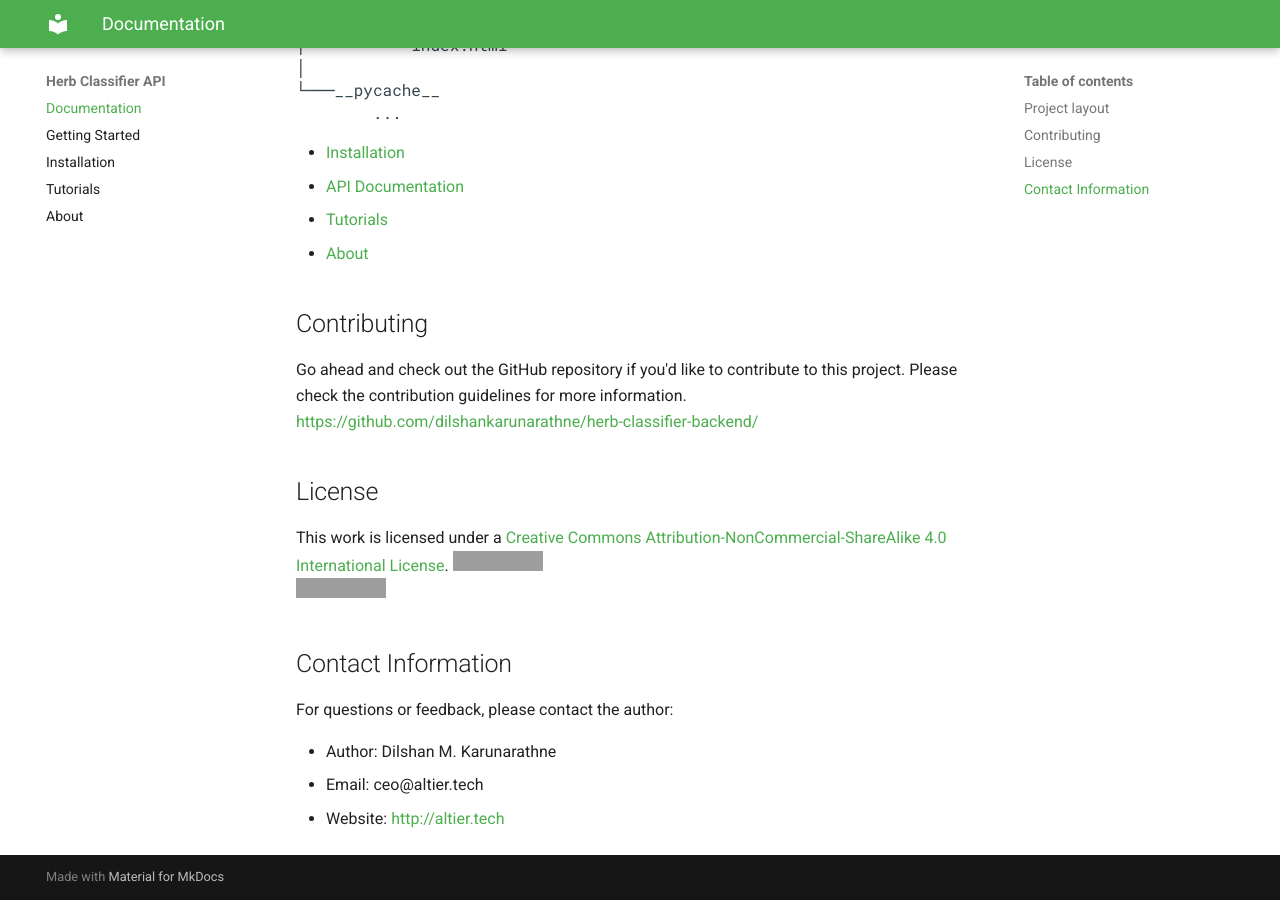
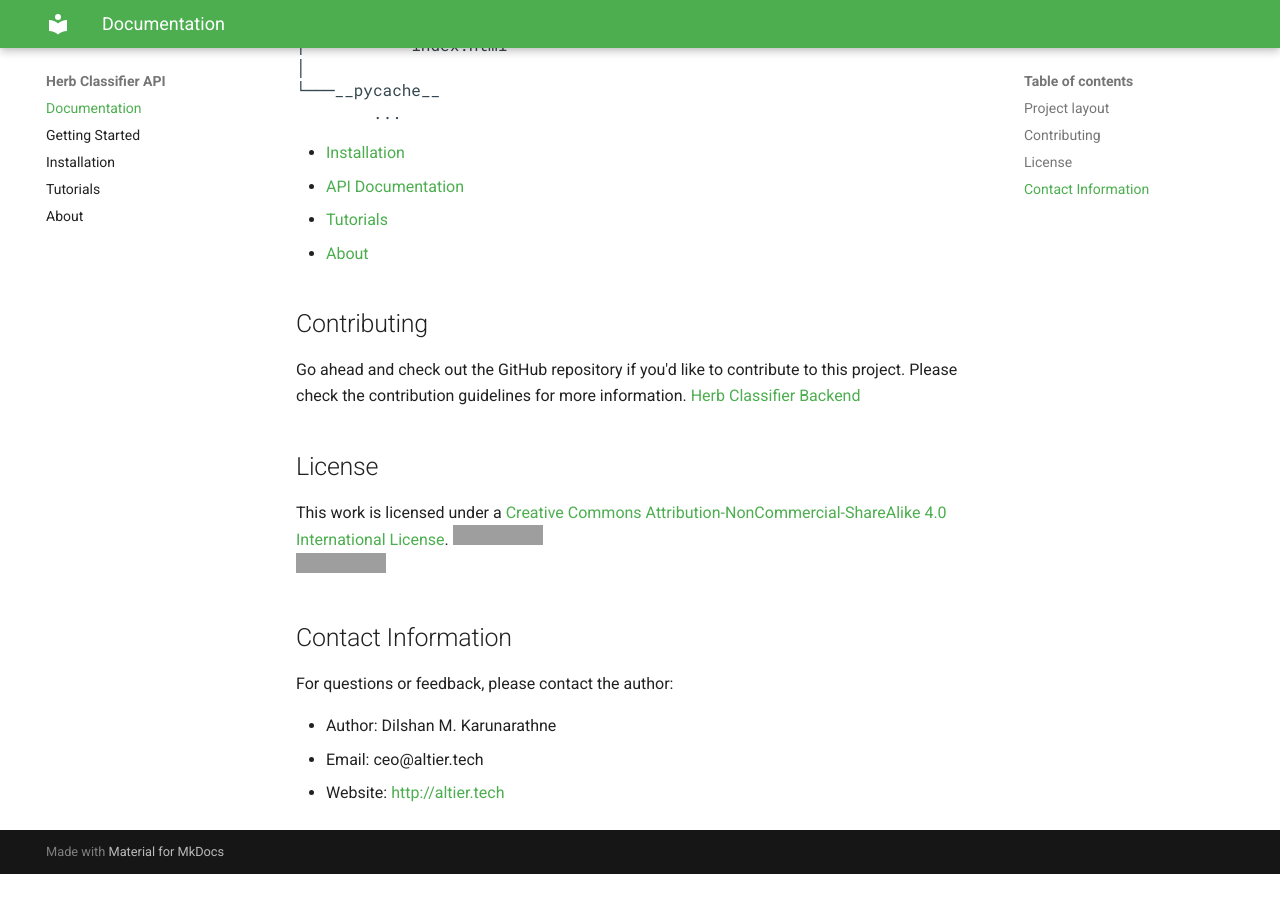
Before and after one commit to dilshankarunarathne/herb-classifier-backend, an MkDocs documentation site: the page built from docs/index.md, in a window 1280 px wide and 900 px high, scrolled down 3085 px. Built offline with MkDocs 1.6.1 and Material for MkDocs 9.7.7, drawn with Linux system fonts in a browser that asks for light colours; after the commit the page ends 3959 px from its top, so only the background shows below that; some of the changed lines change nothing that is shown; grey boxes are pictures that could not be loaded.

Commit message:
Update index.md

```diff
--- a/docs/index.md
+++ b/docs/index.md
@@ -146,7 +146,7 @@
 ## Contributing
 
 Go ahead and check out the GitHub repository if you'd like to contribute to this project. Please check the contribution guidelines for more information.
-[https://github.com/dilshankarunarathne/herb-classifier-backend/]()
+[Herb Classifier Backend]()
 
 ## License
 
```
